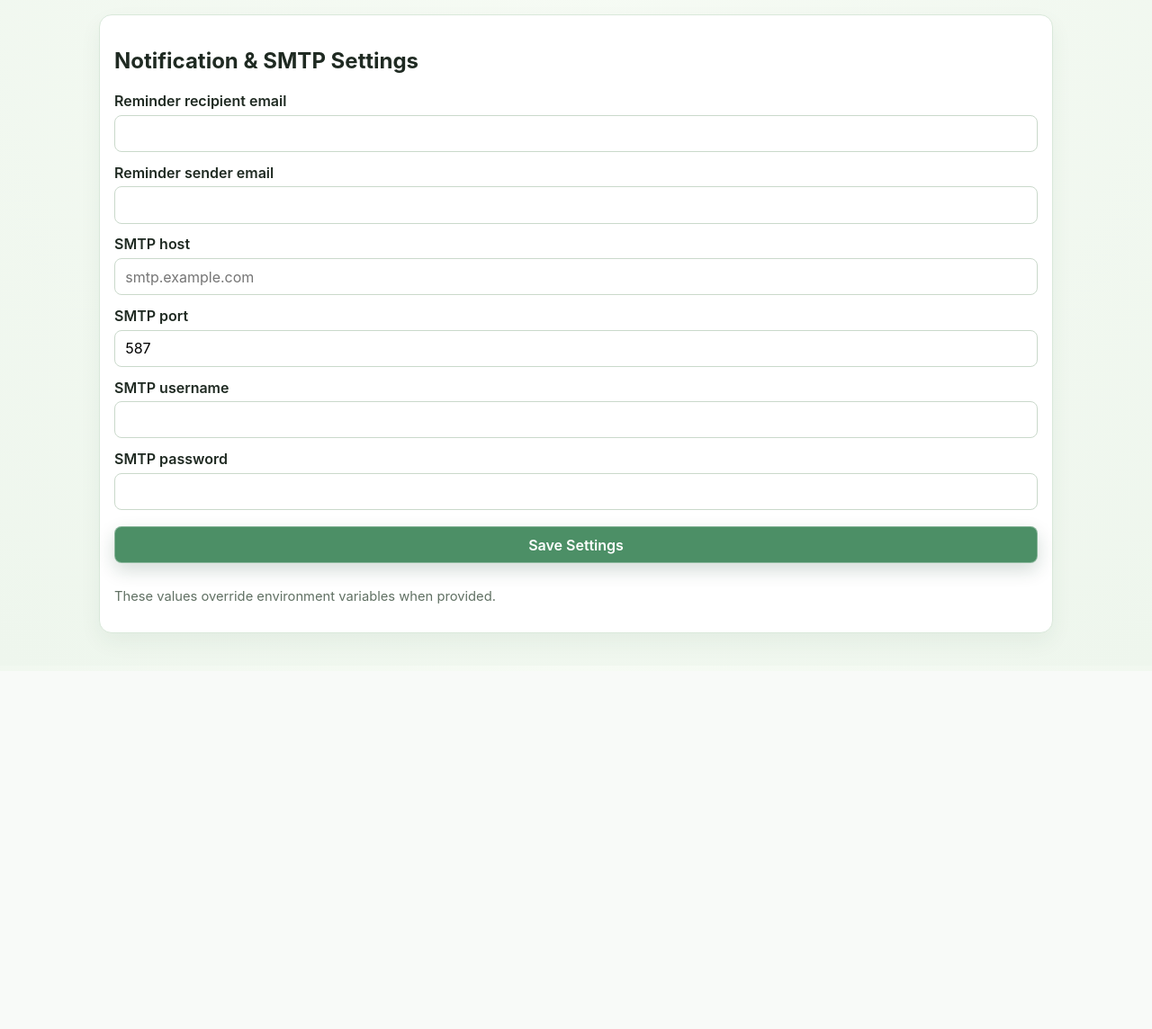
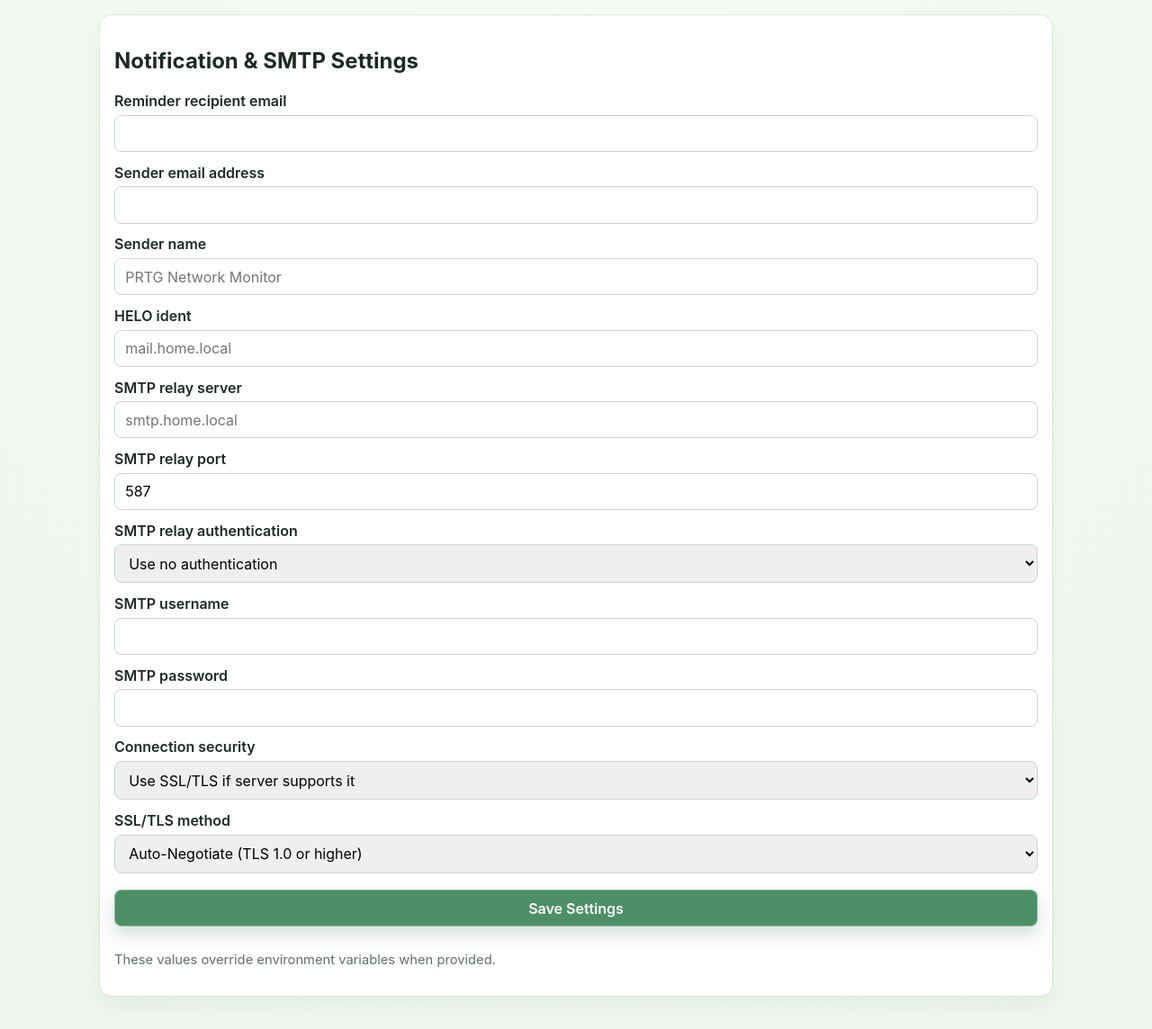
Before and after one commit to jpk300/FertilizerTracker, a Flask app: page /settings in a window 1280 px wide. Shown: the part 54-1198 px from the top of the page at 90% size. Before the commit the page ends 781 px from the top, so only its background shows below. Run offline with Flask 3, Linux system fonts and the light colour scheme.

Commit message:
Expand SMTP settings to match relay configuration options

```diff
--- a/app.py
+++ b/app.py
@@ -72,6 +72,11 @@ class AppSettings(db.Model):
     smtp_port = db.Column(db.Integer, nullable=True, default=587)
     smtp_user = db.Column(db.String(255), nullable=True)
     smtp_password = db.Column(db.String(255), nullable=True)
+    smtp_sender_name = db.Column(db.String(255), nullable=True)
+    smtp_helo_ident = db.Column(db.String(255), nullable=True)
+    smtp_auth_mode = db.Column(db.String(32), nullable=True, default='none')
+    smtp_security = db.Column(db.String(32), nullable=True, default='tls_if_available')
+    smtp_tls_method = db.Column(db.String(32), nullable=True, default='auto')
 
 
 def _ensure_schema_updates() -> None:
@@ -89,6 +94,18 @@ def _ensure_schema_updates() -> None:
         db.session.execute(text('ALTER TABLE plant ADD COLUMN archived_on DATE'))
     if 'image_path' not in plant_columns:
         db.session.execute(text('ALTER TABLE plant ADD COLUMN image_path VARCHAR(255)'))
+
+    settings_columns = [row[1] for row in db.session.execute(text("PRAGMA table_info(app_settings)"))]
+    if 'smtp_sender_name' not in settings_columns:
+        db.session.execute(text('ALTER TABLE app_settings ADD COLUMN smtp_sender_name VARCHAR(255)'))
+    if 'smtp_helo_ident' not in settings_columns:
+        db.session.execute(text('ALTER TABLE app_settings ADD COLUMN smtp_helo_ident VARCHAR(255)'))
+    if 'smtp_auth_mode' not in settings_columns:
+        db.session.execute(text("ALTER TABLE app_settings ADD COLUMN smtp_auth_mode VARCHAR(32) DEFAULT 'none'"))
+    if 'smtp_security' not in settings_columns:
+        db.session.execute(text("ALTER TABLE app_settings ADD COLUMN smtp_security VARCHAR(32) DEFAULT 'tls_if_available'"))
+    if 'smtp_tls_method' not in settings_columns:
+        db.session.execute(text("ALTER TABLE app_settings ADD COLUMN smtp_tls_method VARCHAR(32) DEFAULT 'auto'"))
     db.session.commit()
 
 
@@ -126,7 +143,7 @@ def _plant_care_summary(plant: Plant):
 def _get_settings() -> AppSettings:
     settings = AppSettings.query.get(1)
     if not settings:
-        settings = AppSettings(id=1, smtp_port=587)
+        settings = AppSettings(id=1, smtp_port=587, smtp_auth_mode='none', smtp_security='tls_if_available', smtp_tls_method='auto')
         db.session.add(settings)
         db.session.commit()
     return settings
@@ -190,6 +207,11 @@ def settings_page():
         settings.smtp_port = int(request.form.get('smtp_port', '587') or '587')
         settings.smtp_user = request.form.get('smtp_user', '').strip()
         settings.smtp_password = request.form.get('smtp_password', '').strip()
+        settings.smtp_sender_name = request.form.get('smtp_sender_name', '').strip()
+        settings.smtp_helo_ident = request.form.get('smtp_helo_ident', '').strip()
+        settings.smtp_auth_mode = request.form.get('smtp_auth_mode', 'none').strip() or 'none'
+        settings.smtp_security = request.form.get('smtp_security', 'tls_if_available').strip() or 'tls_if_available'
+        settings.smtp_tls_method = request.form.get('smtp_tls_method', 'auto').strip() or 'auto'
         db.session.commit()
         flash('Settings saved.')
         return redirect(url_for('settings_page'))
@@ -391,9 +413,16 @@ def send_due_email() -> None:
     smtp_port = int(settings.smtp_port or os.getenv('SMTP_PORT', '587'))
     smtp_user = settings.smtp_user or os.getenv('SMTP_USER')
     smtp_password = settings.smtp_password or os.getenv('SMTP_PASSWORD')
+    smtp_sender_name = settings.smtp_sender_name or os.getenv('SMTP_SENDER_NAME', '')
+    smtp_helo_ident = settings.smtp_helo_ident or os.getenv('SMTP_HELO_IDENT', '')
+    smtp_auth_mode = settings.smtp_auth_mode or os.getenv('SMTP_AUTH_MODE', 'none')
+    smtp_security = settings.smtp_security or os.getenv('SMTP_SECURITY', 'tls_if_available')
 
-    if not all([to_addr, from_addr, smtp_host, smtp_user, smtp_password]):
+    if not all([to_addr, from_addr, smtp_host]):
         print('Email settings not fully configured; skipping email send.')
+        return
+    if smtp_auth_mode != 'none' and not all([smtp_user, smtp_password]):
+        print('SMTP authentication enabled but credentials are missing; skipping email send.')
         return
 
     due_tasks = Task.query.join(Plant).filter(
@@ -412,13 +441,18 @@ def send_due_email() -> None:
 
     msg = EmailMessage()
     msg['Subject'] = f'Plant upkeep due tasks ({date.today().isoformat()})'
-    msg['From'] = from_addr
+    msg['From'] = f"{smtp_sender_name} <{from_addr}>" if smtp_sender_name else from_addr
     msg['To'] = to_addr
     msg.set_content('\n'.join(lines))
 
-    with smtplib.SMTP(smtp_host, smtp_port, timeout=20) as server:
-        server.starttls()
-        server.login(smtp_user, smtp_password)
+    with smtplib.SMTP(smtp_host, smtp_port, timeout=20, local_hostname=smtp_helo_ident or None) as server:
+        if smtp_security == 'tls_if_available':
+            server.ehlo()
+            if server.has_extn('starttls'):
+                server.starttls()
+                server.ehlo()
+        if smtp_auth_mode != 'none':
+            server.login(smtp_user, smtp_password)
         server.send_message(msg)
 
     db.session.add(ReminderLog(recipients=to_addr, task_count=len(due_tasks)))
--- a/templates/settings.html
+++ b/templates/settings.html
@@ -5,16 +5,44 @@
   <form method="post" action="{{ url_for('settings_page') }}">
     <label>Reminder recipient email</label>
     <input name="notify_email_to" type="email" value="{{ settings.notify_email_to or '' }}" />
-    <label>Reminder sender email</label>
+    <label>Sender email address</label>
     <input name="notify_email_from" type="email" value="{{ settings.notify_email_from or '' }}" />
-    <label>SMTP host</label>
-    <input name="smtp_host" value="{{ settings.smtp_host or '' }}" placeholder="smtp.example.com" />
-    <label>SMTP port</label>
-    <input name="smtp_port" type="number" value="{{ settings.smtp_port or 587 }}" />
+    <label>Sender name</label>
+    <input name="smtp_sender_name" value="{{ settings.smtp_sender_name or '' }}" placeholder="PRTG Network Monitor" />
+    <label>HELO ident</label>
+    <input name="smtp_helo_ident" value="{{ settings.smtp_helo_ident or '' }}" placeholder="mail.home.local" />
+    <label>SMTP relay server</label>
+    <input name="smtp_host" value="{{ settings.smtp_host or '' }}" placeholder="smtp.home.local" />
+    <label>SMTP relay port</label>
+    <input name="smtp_port" type="number" value="{{ settings.smtp_port or 25 }}" />
+
+    <label>SMTP relay authentication</label>
+    <select name="smtp_auth_mode">
+      <option value="none" {% if (settings.smtp_auth_mode or 'none') == 'none' %}selected{% endif %}>Use no authentication</option>
+      <option value="standard" {% if settings.smtp_auth_mode == 'standard' %}selected{% endif %}>Use standard SMTP authentication</option>
+      <option value="sasl" {% if settings.smtp_auth_mode == 'sasl' %}selected{% endif %}>Use SASL authentication</option>
+    </select>
+
     <label>SMTP username</label>
     <input name="smtp_user" value="{{ settings.smtp_user or '' }}" />
     <label>SMTP password</label>
     <input name="smtp_password" type="password" value="{{ settings.smtp_password or '' }}" />
+
+    <label>Connection security</label>
+    <select name="smtp_security">
+      <option value="tls_if_available" {% if (settings.smtp_security or 'tls_if_available') == 'tls_if_available' %}selected{% endif %}>Use SSL/TLS if server supports it</option>
+      <option value="none" {% if settings.smtp_security == 'none' %}selected{% endif %}>Do not use connection security</option>
+    </select>
+
+    <label>SSL/TLS method</label>
+    <select name="smtp_tls_method">
+      <option value="auto" {% if (settings.smtp_tls_method or 'auto') == 'auto' %}selected{% endif %}>Auto-Negotiate (TLS 1.0 or higher)</option>
+      <option value="ssl3" {% if settings.smtp_tls_method == 'ssl3' %}selected{% endif %}>SSLv3</option>
+      <option value="tls1_0" {% if settings.smtp_tls_method == 'tls1_0' %}selected{% endif %}>TLS 1.0</option>
+      <option value="tls1_1" {% if settings.smtp_tls_method == 'tls1_1' %}selected{% endif %}>TLS 1.1</option>
+      <option value="tls1_2" {% if settings.smtp_tls_method == 'tls1_2' %}selected{% endif %}>TLS 1.2</option>
+      <option value="tls1_3" {% if settings.smtp_tls_method == 'tls1_3' %}selected{% endif %}>TLS 1.3</option>
+    </select>
     <button type="submit">Save Settings</button>
   </form>
   <p class="small">These values override environment variables when provided.</p>
```
